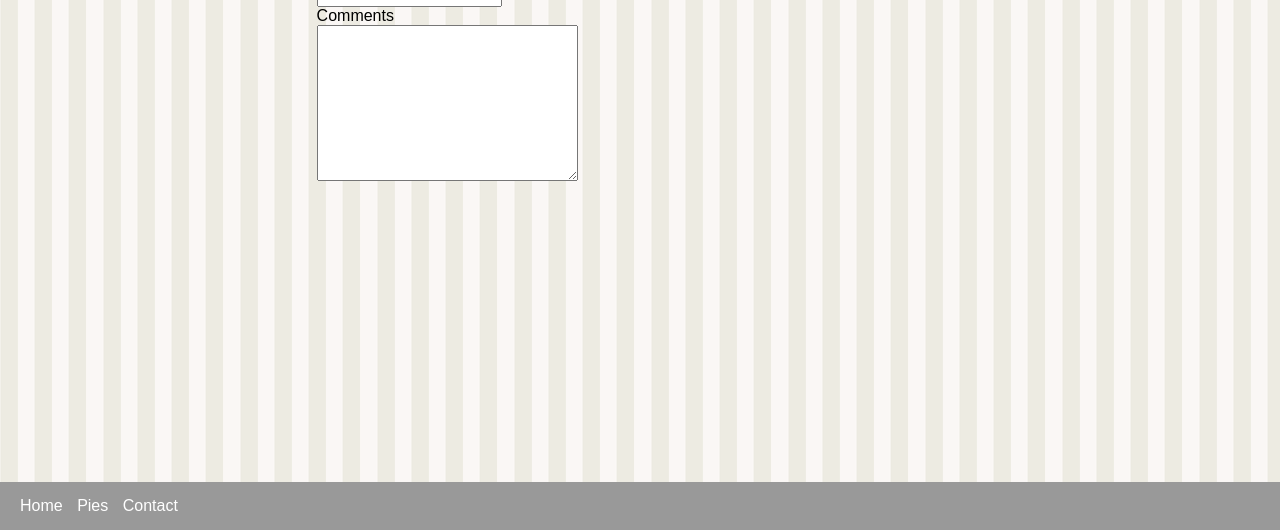
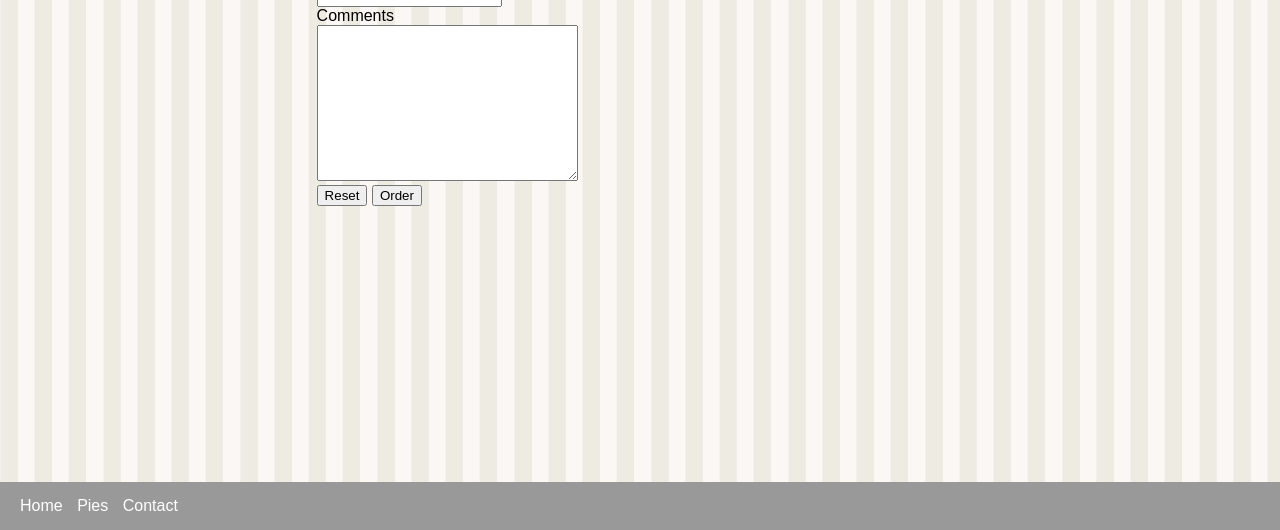
Before and after one commit to martapuszkonowak/pies-shop-project, a plain HTML site: page order.html in a window 1280 px wide. Shown: the part 294-824 px from the top of the page. Drawn offline with Linux system fonts and the light colour scheme.

Commit message:
Added reset and order buttons

```diff
--- a/order.html
+++ b/order.html
@@ -119,6 +119,9 @@
               ></textarea>
             </div>
           </div>
+
+          <input type="reset" value="Reset" />
+          <input type="submit" value="Order" />
         </form>
       </article>
     </main>
```
